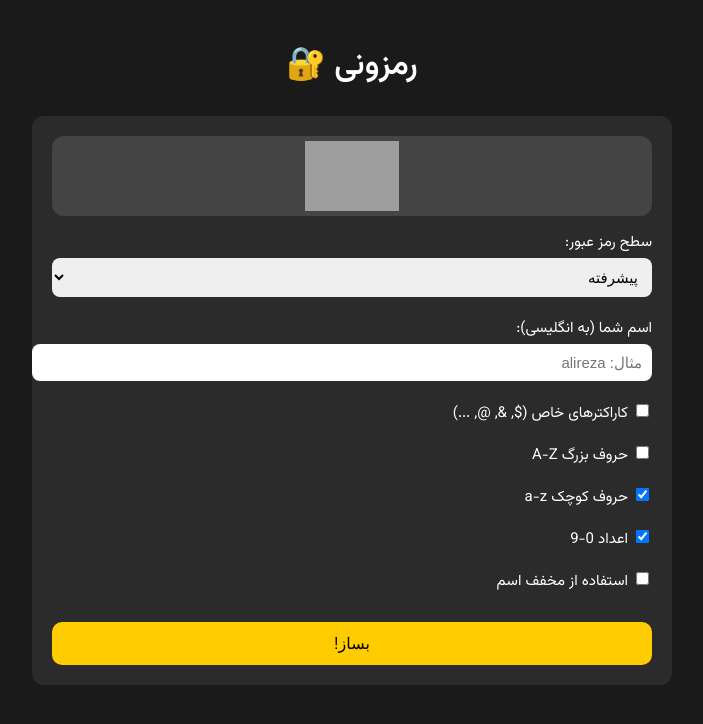
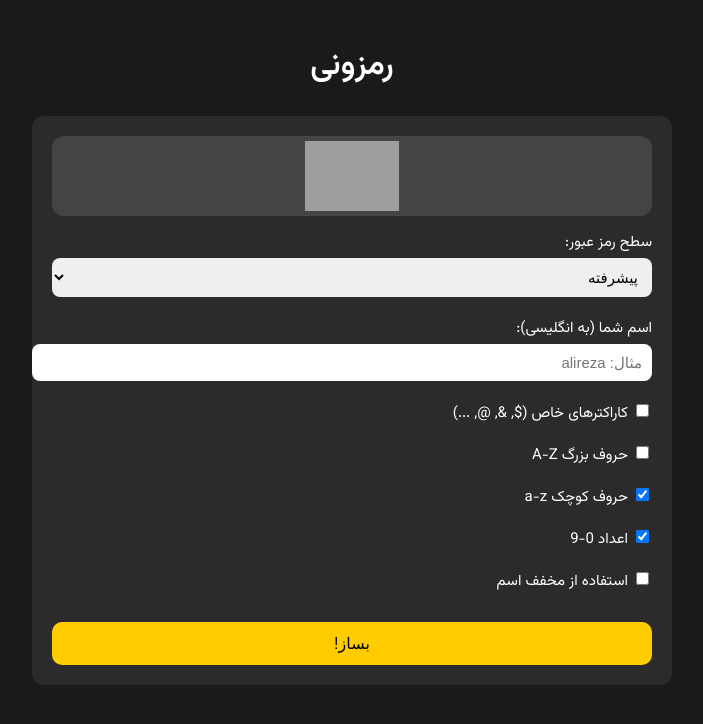
Before and after one commit to alirezaxri91-png/ramzony, a plain HTML site: page index.html in a window 1280 px wide. Shown: the whole page, without its empty margins (288-991 px from the left). Drawn offline with Linux system fonts and the light colour scheme; grey boxes are pictures that could not be loaded.

Commit message:
Update index.html

```diff
--- a/index.html
+++ b/index.html
@@ -93,7 +93,7 @@
 <link href="https://fonts.googleapis.com/css2?family=Vazirmatn:wght@400;600&display=swap" rel="stylesheet">
 </head>
 <body>
-<h1>رمزونی 🔐</h1>
+<h1>رمزونی </h1>
 <div class="card">
     <div class="logo-box"><img src="https://cdn.imgurl.ir/uploads/n2392__2.png" style="max-height:70px; max-width:100%;" /></div>
 
```
